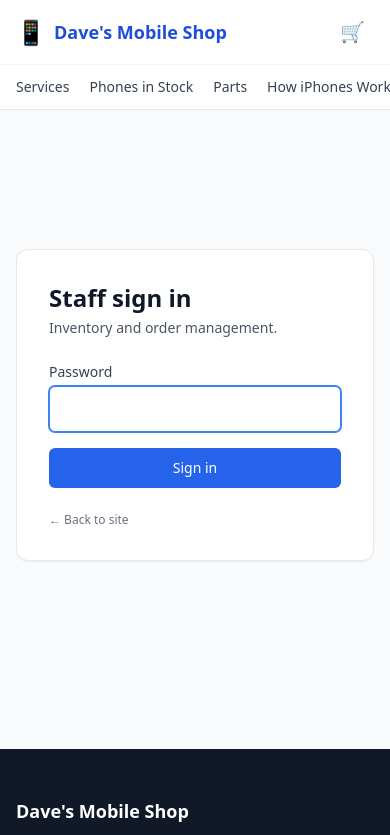
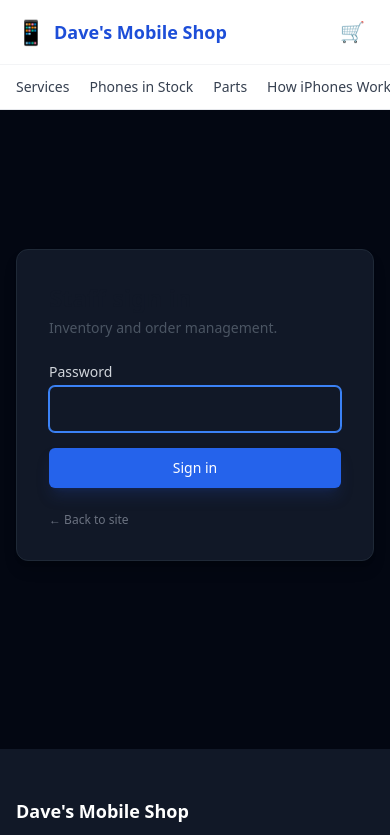
Before and after one commit to pdg7857-dev/Daves-Mobile-Shop, a Next.js app: page /admin in a window 390 px wide. Shown: the top 835 px of the page. Built offline with nearby package versions, Linux system fonts and the light colour scheme.

Commit message:
Dark theme overhaul + SVG iPhone illustrations & interior schematics

```diff
--- a/src/app/admin/(authed)/layout.tsx
+++ b/src/app/admin/(authed)/layout.tsx
@@ -2,9 +2,9 @@ import AdminNav from "@/components/AdminNav";
 
 export default function AuthedLayout({ children }: { children: React.ReactNode }) {
   return (
-    <>
+    <div className="admin-shell flex-1 -mt-px">
       <AdminNav />
       <div className="mx-auto max-w-7xl px-4 sm:px-6 lg:px-8 py-8">{children}</div>
-    </>
+    </div>
   );
 }
--- a/src/app/globals.css
+++ b/src/app/globals.css
@@ -3,8 +3,14 @@
 @tailwind utilities;
 
 :root {
-  --background: #ffffff;
-  --foreground: #0f172a;
+  --background: #0a0a0f;
+  --foreground: #e5e7eb;
+  --surface: #111827;
+  --surface-2: #1f2937;
+  --border: #1f2937;
+  --border-soft: #111827;
+  --text-muted: #9ca3af;
+  --text-subtle: #6b7280;
 }
 
 html, body {
@@ -12,41 +18,69 @@ html, body {
   color: var(--foreground);
 }
 
-/* Prevent iOS Safari from over-shrinking text */
 html {
   -webkit-text-size-adjust: 100%;
+  color-scheme: dark;
+}
+
+::selection {
+  background: #1d4ed8;
+  color: #ffffff;
 }
 
 @layer components {
   .btn {
-    /* min-h-[40px] = comfortable tap target. active:scale gives tactile feedback on touch. */
     @apply inline-flex items-center justify-center rounded-md px-4 py-2.5 text-sm font-medium transition-colors min-h-[40px] active:scale-95;
   }
   .btn-primary {
-    @apply btn bg-brand-600 text-white hover:bg-brand-700;
+    @apply btn bg-brand-600 text-white hover:bg-brand-500 shadow-lg shadow-brand-900/30;
   }
   .btn-secondary {
-    @apply btn bg-white text-brand-700 border border-brand-200 hover:bg-brand-50;
+    @apply btn bg-gray-800 text-gray-100 border border-gray-700 hover:bg-gray-700 hover:border-gray-600;
   }
   .btn-danger {
-    @apply btn bg-red-600 text-white hover:bg-red-700;
+    @apply btn bg-red-600 text-white hover:bg-red-500;
   }
+
   .card {
-    @apply rounded-xl border border-gray-200 bg-white shadow-sm;
+    @apply rounded-xl border border-gray-800 bg-gray-900 shadow-lg shadow-black/20;
   }
-  /* text-base (16px) on mobile prevents iOS Safari from auto-zooming when the field is focused */
+  .card-elevated {
+    @apply rounded-xl border border-gray-700 bg-gray-900/80 backdrop-blur shadow-xl shadow-black/40;
+  }
+
   .input {
-    @apply w-full rounded-md border border-gray-300 px-3 py-2.5 text-base sm:text-sm focus:border-brand-500 focus:outline-none focus:ring-1 focus:ring-brand-500;
+    @apply w-full rounded-md border border-gray-700 bg-gray-900 text-gray-100 placeholder-gray-500 px-3 py-2.5 text-base sm:text-sm focus:border-brand-500 focus:outline-none focus:ring-1 focus:ring-brand-500;
   }
   .label {
-    @apply block text-sm font-medium text-gray-700 mb-1;
+    @apply block text-sm font-medium text-gray-300 mb-1;
   }
   .table-cell {
     @apply px-3 py-2 text-sm;
   }
-  /* Wrap any wide table in <div className="table-wrap"> — horizontal swipe instead of clip on mobile */
   .table-wrap {
     @apply overflow-x-auto;
     -webkit-overflow-scrolling: touch;
   }
+
+  /* Admin shell stays light — admin pages opt-in via .admin-shell */
+  .admin-shell {
+    background: #f9fafb;
+    color: #111827;
+  }
+  .admin-shell .card {
+    @apply bg-white border-gray-200 shadow-sm;
+  }
+  .admin-shell .card-elevated {
+    @apply bg-white border-gray-200 shadow-sm backdrop-blur-none;
+  }
+  .admin-shell .input {
+    @apply bg-white border-gray-300 text-gray-900 placeholder-gray-400;
+  }
+  .admin-shell .label {
+    @apply text-gray-700;
+  }
+  .admin-shell .btn-secondary {
+    @apply bg-white text-brand-700 border-brand-200 hover:bg-brand-50;
+  }
 }
--- a/src/app/layout.tsx
+++ b/src/app/layout.tsx
@@ -14,13 +14,13 @@ export const metadata: Metadata = {
 export const viewport: Viewport = {
   width: "device-width",
   initialScale: 1,
-  themeColor: "#1d4ed8"
+  themeColor: "#0a0a0f"
 };
 
 export default function RootLayout({ children }: { children: React.ReactNode }) {
   return (
     <html lang="en">
-      <body className="min-h-screen flex flex-col bg-gray-50 text-gray-900 antialiased">
+      <body className="min-h-screen flex flex-col bg-gray-950 text-gray-100 antialiased">
         <CartProvider>
           <Header />
           <main className="flex-1">{children}</main>
```
